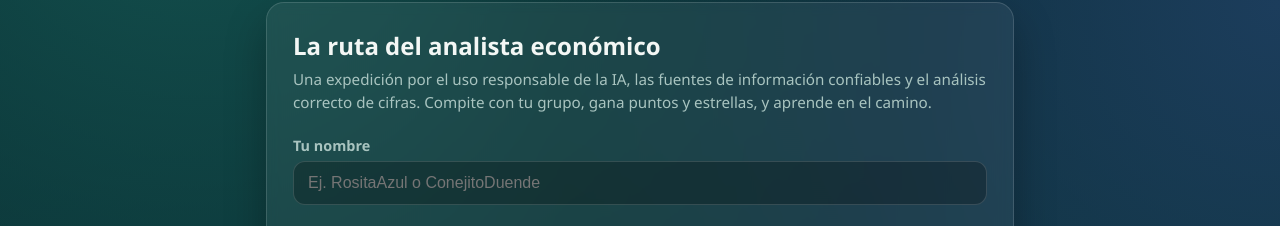
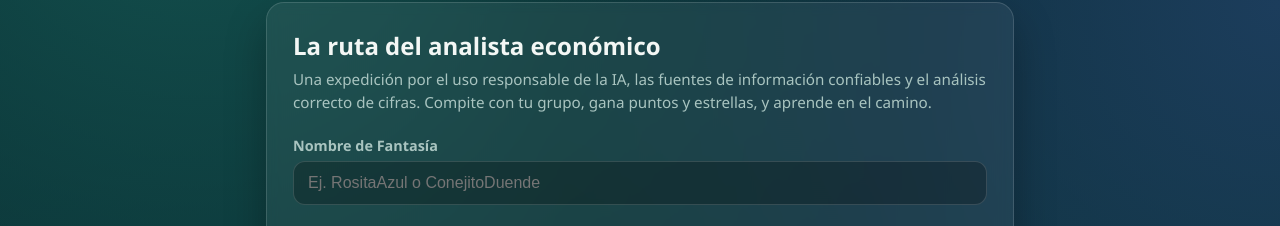
Before and after one commit to LauGit26/S4_Dataquest, a website: page index.html in a window 1280 px wide. Shown: the part 76-302 px from the top of the page. Drawn offline with Linux system fonts and the light colour scheme; no server answers.

Commit message:
Cambio de campo de nombre que faltaba

```diff
--- a/index.html
+++ b/index.html
@@ -28,7 +28,7 @@
         <p class="subtitle">Una expedición por el uso responsable de la IA, las fuentes de información confiables y el análisis correcto de cifras. Compite con tu grupo, gana puntos y estrellas, y aprende en el camino.</p>
 
         <label class="field">
-          <span>Tu nombre</span>
+          <span>Nombre de Fantasía</span>
           <input type="text" id="input-name" maxlength="24" placeholder="Ej. RositaAzul o ConejitoDuende" autocomplete="off" />
         </label>
 
```
